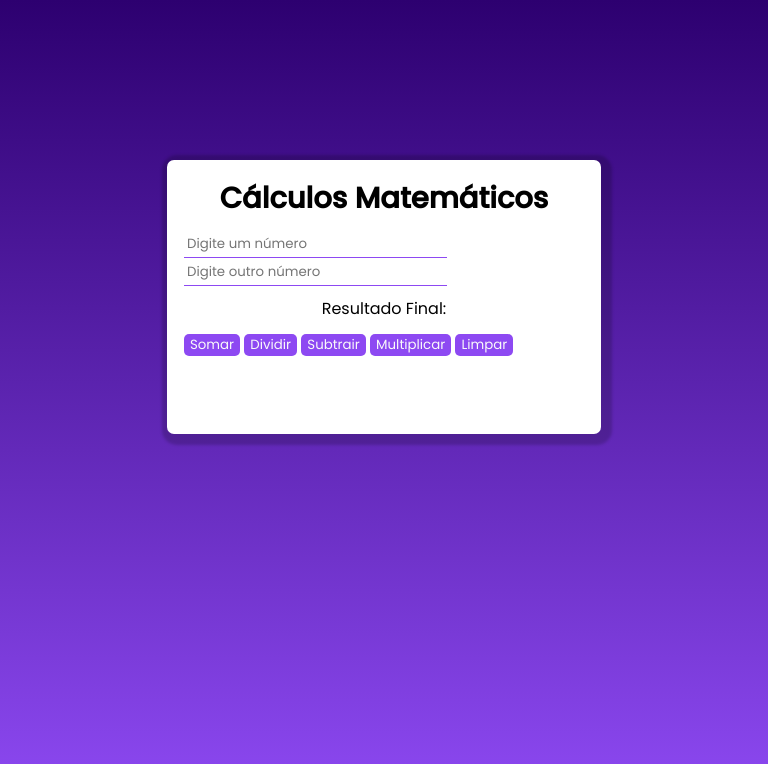
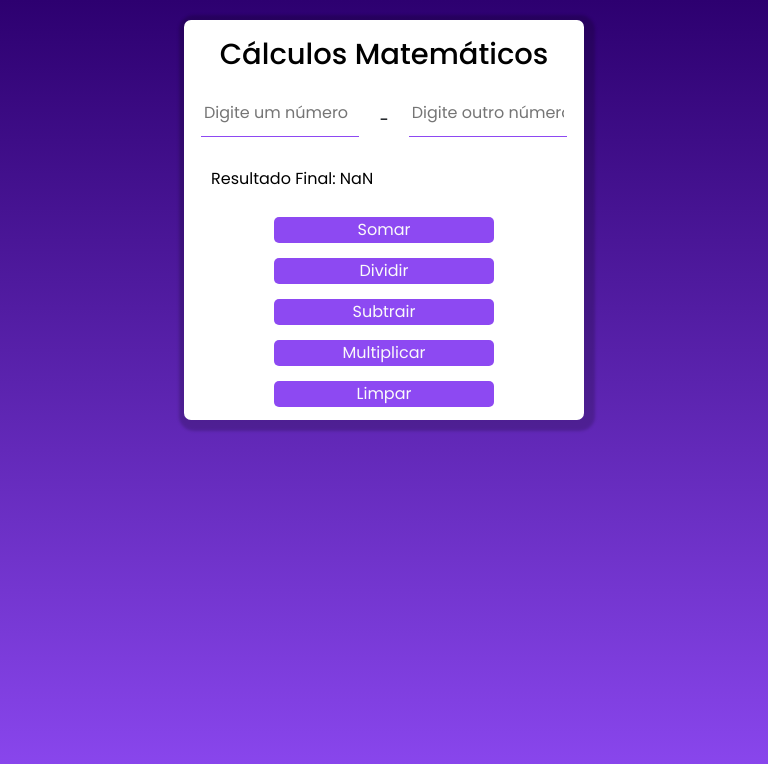
Before and after one commit to gabrielfula/Calculos, a plain HTML site: page index.html in a window 768 px wide. Both pictures are taken after a click on the button "Subtrair". Drawn offline with nearby package versions, Linux system fonts and the light colour scheme.

Commit message:
ajustando responsividade

```diff
--- a/index.html
+++ b/index.html
@@ -4,23 +4,30 @@
     <meta charset="UTF-8">
     <meta http-equiv="X-UA-Compatible" content="IE=edge">
     <meta name="viewport" content="width=device-width, initial-scale=1.0">
+    <!-- CSS only -->
+    <link href="https://cdn.jsdelivr.net/npm/bootstrap@5.2.3/dist/css/bootstrap.min.css" rel="stylesheet" integrity="sha384-rbsA2VBKQhggwzxH7pPCaAqO46MgnOM80zW1RWuH61DGLwZJEdK2Kadq2F9CUG65" crossorigin="anonymous">
     <link rel="stylesheet" href="style.css">
-    <script src="script.js"></script>
     <title>Cálculos</title>
 </head>
 <body>
-    <div class="container">
+     <div class="container text-center">
         <form method="POST">
             <h1>Cálculos Matemáticos</h1>
+            <div class="space-input">
                 <input type="text" id="v1" placeholder="Digite um número">
+                <h6 id="sinal"></h6>
                 <input type="text" id="v2" placeholder="Digite outro número">
+            </div>
                 <p id="res">Resultado Final: </p>
+            <div class="space-button text-center">
                 <button type="button" id="adc" onclick="somar();">Somar</button>
                 <button type="button" id="div" onclick="divisao();">Dividir</button>
                 <button type="button" id="sub" onclick="subtrair();">Subtrair</button>
                 <button type="button" id="mult" onclick="multiplicar();">Multiplicar</button>
                 <button type="button" id="clear" onclick="LimparForm()">Limpar</button>
+            </div>
         </form>
      </div>
+<script src="script.js"></script>
 </body>
 </html>
--- a/script.js
+++ b/script.js
@@ -1,9 +1,10 @@
-
+var sinal = document.getElementById('sinal');
 
 function somar() {
     let n1 = parseInt(document.getElementById("v1").value);
     let n2 = parseInt(document.getElementById("v2").value);
     document.getElementById("res").innerHTML = "Resultado Final: " + (n1 + n2);
+    sinal.innerText = " + "
 }
 
 
@@ -11,6 +12,14 @@ function divisao() {
     let n1 = parseInt(document.getElementById("v1").value)
     let n2 = parseInt(document.getElementById("v2").value)
     document.getElementById("res").innerHTML = "Resultado Final: " + (n1 / n2)
+    sinal.innerText = " / "
+}
+
+function subtrair() {
+    let n1 = parseInt(document.getElementById("v1").value)
+    let n2 = parseInt(document.getElementById("v2").value)
+    document.getElementById("res").innerHTML = "Resultado Final: " + (n1 - n2)
+    sinal.innerText = " - "
 }
 
 
@@ -18,9 +27,11 @@ function multiplicar() {
     let n1 = parseInt(document.getElementById("v1").value)
     let n2 = parseInt(document.getElementById("v2").value)
     document.getElementById("res").innerHTML = "Resultado Final: " + (n1 * n2)
+    sinal.innerText = " * "
 }
 
 function LimparForm() {
     document.getElementById("v1").value = "";
     document.getElementById("v2").value = "";
+    sinal.innerText = ""
 }
--- a/style.css
+++ b/style.css
@@ -8,7 +8,6 @@
 
 body {
     background: linear-gradient(#2D0070, #8D49F2);
-    color: #fafafa;
     background-attachment: fixed;
     display: flex;
     align-items: center;
@@ -27,17 +26,21 @@ input {
     padding: 3px;
     outline: none;
     border-bottom: 1px solid #8D49F2;
-    transition: all 0.3s ease-in-out
+    transition: all 0.3s ease-in-out;
+    width: 100%;
 }
 
 div.container {
     width: 50vh;
-    height: 30vh;
-    margin-top: 20vh;
+    height: 50vh;
+    margin-top: 10vh;
     background-color: #fff;
     border-radius: 7px;
     padding: 17px;
     box-shadow: 3px 3px 3px 8px rgba(2, 2, 2, 0.185);
+    display: flex;
+    justify-content: center;
+
 }
 
 div.container h1 {
@@ -52,3 +55,54 @@ div.container p {
     text-align: center;
     padding: 10px;
 }
+
+#sinal {
+    padding-top: 20px;
+    text-align: center;
+}
+
+.space-input {
+    display: flex;
+    justify-content: space-between;
+    gap: 20px;
+}
+
+/* RESPONSIVIDADE */
+
+@media (max-width: 991px) {
+
+    input {
+        width: 100%;
+    }
+
+    div.space-button {
+        display: flex;
+        flex-direction: column;
+        gap: 15px;
+        justify-content: center;
+        align-items: center;
+    }
+
+    button {
+        width: 60%;
+    }
+
+    div.container {
+        height: 75vh;
+        margin: 20px;
+    }
+
+
+    .container p {
+        display: flex;
+        text-align: initial;
+        margin-top: 20px;
+    }
+
+}
+
+@media (min-width: 720px) {
+     div.container {
+        height: 50vh;
+    }
+}
```
Lines whose indentation alone changed are shown as unchanged.
